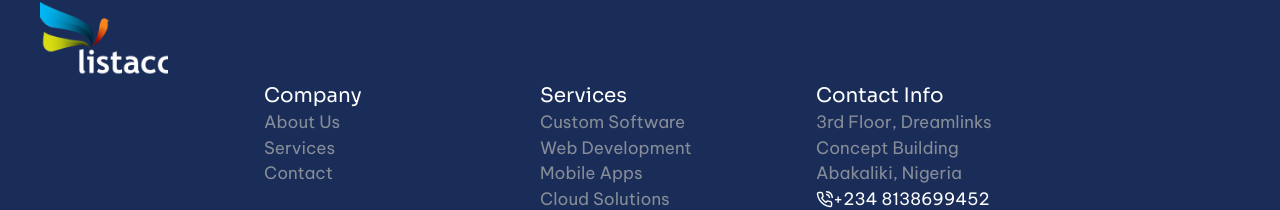
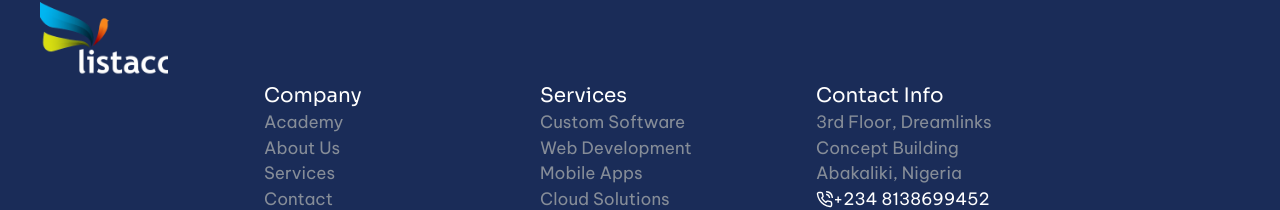
Before and after one commit to MaziVincent/Listacc, a React (Vite) app: page /contact in a window 1280 px wide. Shown: the part 1127-1337 px from the top of the page. Built offline with nearby package versions, Linux system fonts and the light colour scheme.

Commit message:
added academy site

```diff
--- a/src/components/home/Footer.tsx
+++ b/src/components/home/Footer.tsx
@@ -8,11 +8,7 @@ function Footer() {
   return (
 		<div className=" px-10  bg-[#1a2c58] text-textColorTwo py-5 font-BeVietnam text-[17px] xs:py-10">
 			<div className=" lg:w-[80%] xs:w-[90%] ">
-				<img
-					src= "/images/logo-light.png"
-					alt=""
-					className="w-32"
-				/>
+				<img src="/images/logo-light.png" alt="" className="w-32" />
 			</div>
 			<div className="flex  lg:w-[80%] xs:w-[90%] xs:flex-col-reverse gap-10 lg:flex-row  justify-evenly">
 				<div className="lg:w-[20%]">
@@ -21,10 +17,10 @@ function Footer() {
 				<div className="flex justify-between lg:w-[80%] flex-wrap xs:my-3 lg:my-0">
 					<div className="xs:w-[50%] lg:w-[25%] flex flex-col">
 						<p className="font-Sora text-white text-xl">Company</p>
+						<a href="https://academy.listacc.com">Academy</a>
 						<Link to="/about">About Us</Link>
 						<Link to="/services">Services</Link>
 						<Link to="/contact">Contact</Link>
-
 					</div>
 
 					<div className="xs:w-[50%] lg:w-[25%]">
--- a/src/components/home/Header.tsx
+++ b/src/components/home/Header.tsx
@@ -87,6 +87,7 @@ function Header() {
 							<Link className="hover:text-gray-500" to={"/"}>
 								Home
 							</Link>
+							<a href="https://academy.listacc.com">Academy</a>
 							<Link className="hover:text-gray-500" to={"/about"}>
 								About
 							</Link>
```
